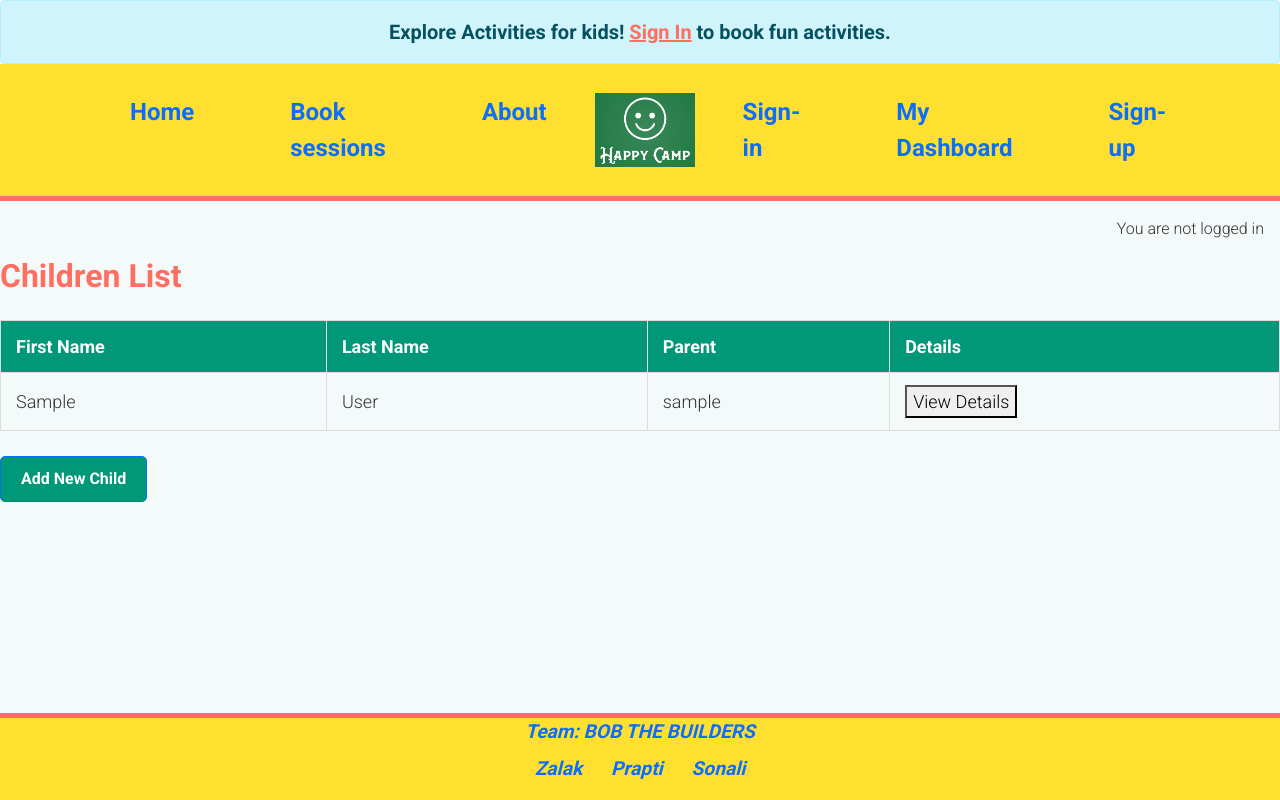
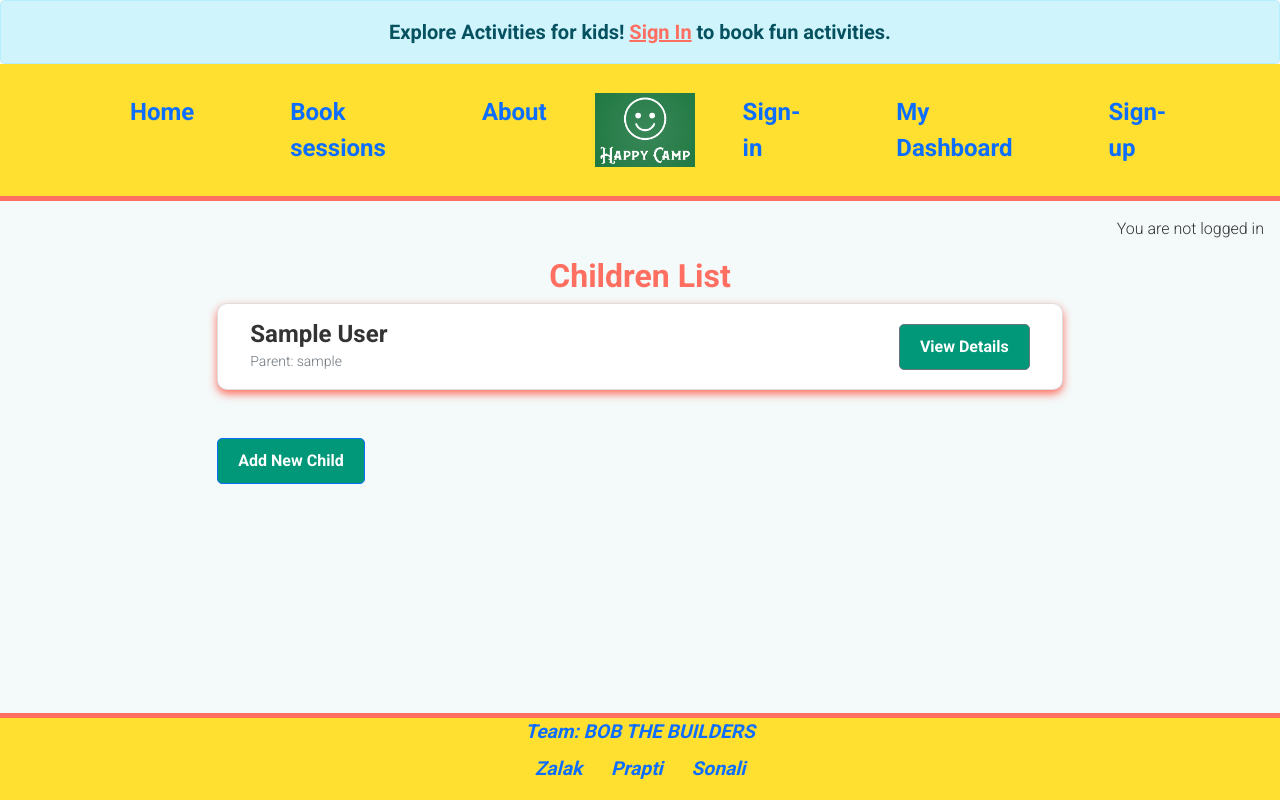
Before and after one commit to SonaliP11/HappyCamp, a Django app: template children/templates/children/child_list.html in a window 1280 px wide. Run offline with Django 4.2, Linux system fonts and the light colour scheme; the template is opened without the code that fills it: most values are stand-ins (such as "Sample title", 1, 10 or a date in 2020).

Commit message:
Add styling to child_list.html and auth forms

```diff
--- a/children/templates/children/child_list.html
+++ b/children/templates/children/child_list.html
@@ -2,31 +2,24 @@
 {% load static %}
 
 {% block content %}
-<h2>Children List</h2>
-
-<table class="styled-table">
-    <thead>
-        <tr>
-            <th>First Name</th>
-            <th>Last Name</th>
-            <th>Parent</th>
-            <th>Details</th>
-        </tr>
-    </thead>
-    <tbody>
+<h2 class="text-center">Children List</h2>
+<div class="row justify-content-center">
     {% for child in children %}
-        <tr>
-            <td>{{ child.first_name }}</td>
-            <td>{{ child.last_name }}</td>
-            <td>{{ child.parent.username }}</td>
-            <td><button onclick="toggleDetails('{{ child.id }}')">View Details</button></td>
-        </tr>
-        <tr id="details-{{ child.id }}" style="display: none;">
-            <td colspan="5">
-                <strong>Date of Birth:</strong> {{ child.date_of_birth }}<br>
-                <strong>Allergies:</strong> {{ child.allergies }}<br>
-                <strong>Emergency Contact:</strong> {{ child.emergency_contact }}<br>
-                <strong>Bookings:</strong>
+    <div class="col-12 col-md-10 col-lg-8 mb-4">
+        <div class="card custom-shadow px-3">
+            <div class="card-body">
+                <div class="d-flex justify-content-between align-items-center">
+                    <div>
+                        <h4 class="card-title mb-0"><strong>{{ child.first_name }} {{ child.last_name }}</strong></h4>
+                        <small class="text-muted">Parent: {{ child.parent.username }}</small>
+                    </div>
+                    <button class="btn btn-secondary" onclick="toggleDetails('{{ child.id }}')">View Details</button>
+                </div>
+                <div id="details-{{ child.id }}" style="display: none;" class="mt-3">
+                    <p><strong>Date of Birth:</strong> {{ child.date_of_birth }}</p>
+                    <p><strong>Allergies:</strong> {{ child.allergies }}</p>
+                    <p><strong>Emergency Contact:</strong> {{ child.emergency_contact }}</p>
+                    <p><strong>Bookings:</strong></p>
                     <ul>
                         {% for booking in child.bookings.all %}
                         <li>{{ booking.club.name }} on {{ booking.booking_date }} ({{ booking.status }})</li>
@@ -34,25 +27,27 @@
                         <li>No bookings found.</li>
                         {% endfor %}
                     </ul>
-                <a href="{% url 'child-update' child.id %}">Edit</a> |
-                <a href="{% url 'child-delete' child.id %}">Delete</a>
-            </td>
-        </tr>
+                    <a href="{% url 'child-update' child.id %}" class="btn btn-primary btn-sm">Edit</a>
+                    <a href="{% url 'child-delete' child.id %}" class="btn btn-danger btn-sm">Delete</a>
+                </div>
+            </div>
+        </div>
+    </div>
     {% empty %}
-        <tr>
-            <td colspan="5">No children found.</td>
-        </tr>
+    <p class="text-center">No children found.</p>
     {% endfor %}
-    </tbody>
-</table>
-
-<a href="{% url 'child-create' %}" class="btn btn-primary">Add New Child</a>
+</div>
+<div class="row justify-content-center">
+    <div class="col-12 col-md-10 col-lg-8 mb-4">
+        <a href="{% url 'child-create' %}" class="btn btn-primary mt-4">Add New Child</a>
+    </div>
+</div>
 
 <script>
 function toggleDetails(childId) {
     var detailsRow = document.getElementById('details-' + childId);
     if (detailsRow.style.display === 'none') {
-        detailsRow.style.display = 'table-row';
+        detailsRow.style.display = 'block';
     } else {
         detailsRow.style.display = 'none';
     }
--- a/templates/account/signup.html
+++ b/templates/account/signup.html
@@ -6,7 +6,7 @@
 {% block head_title %}{% trans "Sign Up" %}{% endblock %}
 
 {% block content %}
-<div class="container mt-3 d-flex justify-content-center">
+<div class="container mt-3 d-flex justify-content-center mb-5">
     <div class="card shadow-sm border-custom" style="width: 100%; max-width: 600px;font-weight: bold;">
         <div class="card-header text-center">
             <h3 class="mb-0 text-primary"><strong>{% trans "Sign Up" %}</strong></h3>
```
Also changed, not shown: children/templates/children/child_form.html (+21 -2 lines), templates/account/login.html (+3 -4 lines). Lines whose indentation alone changed are shown as unchanged.
